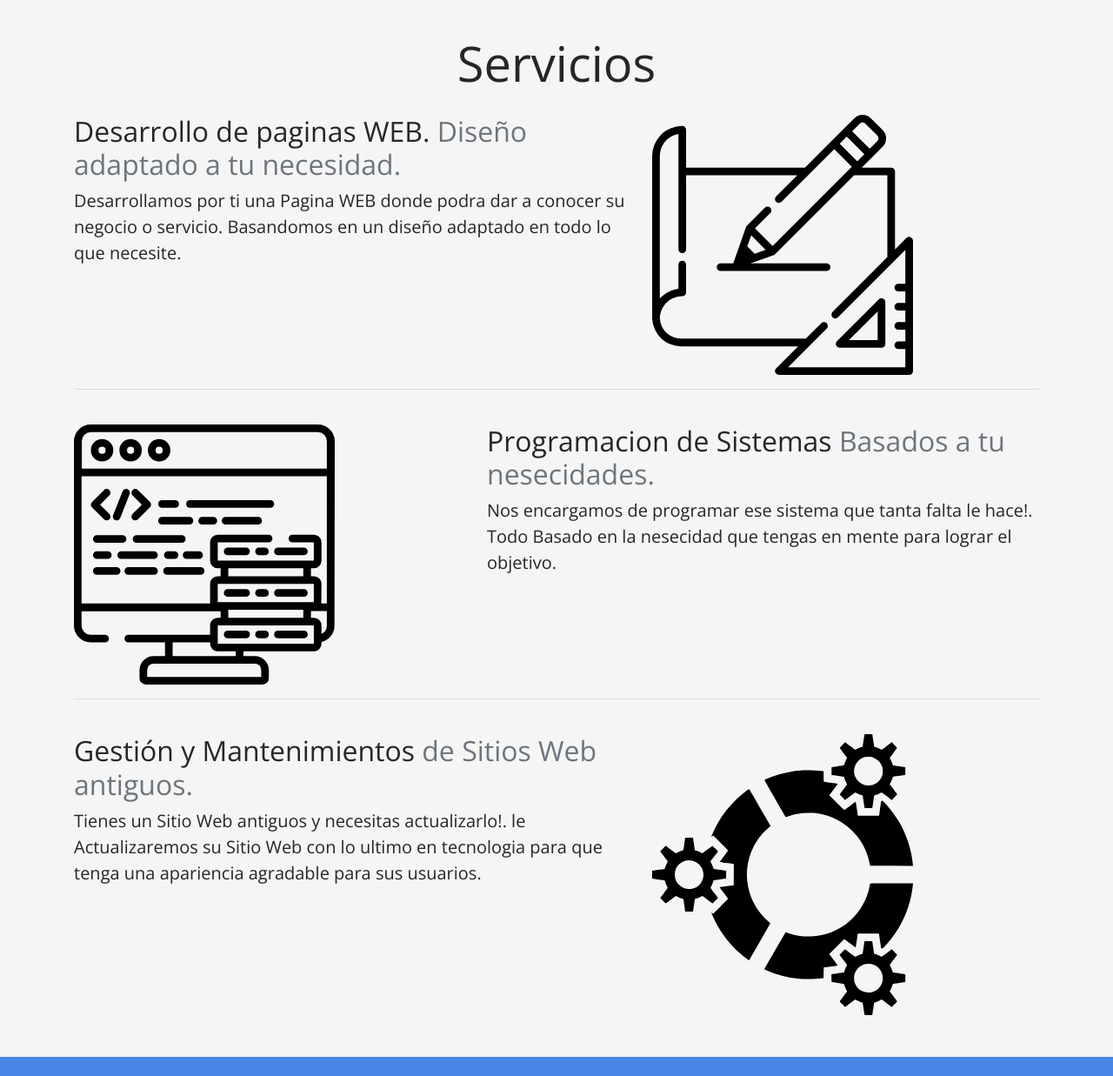
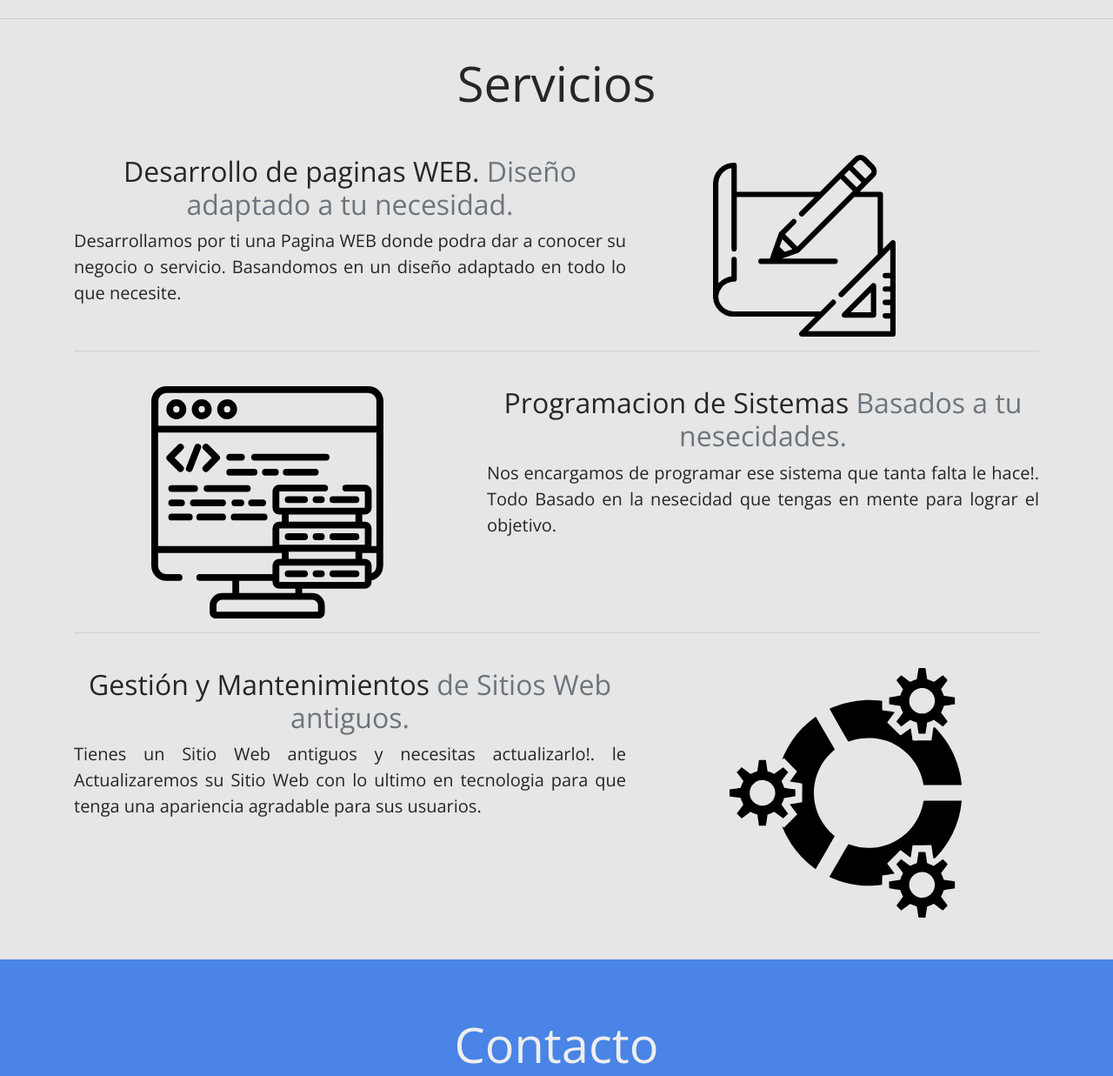
Before and after one commit to daniz15/Mi-Portafolio, a plain HTML site: page index.html in a window 1280 px wide. Shown: the part 1120-2357 px from the top of the page at 87% size. Drawn offline with nearby package versions, Linux system fonts and the light colour scheme.

Commit message:
actualizacion

```diff
--- a/index.html
+++ b/index.html
@@ -2,6 +2,9 @@
 <html lang="en">
 	<head>
 		<meta charset="UTF-8">
+		<meta name="description" content="Hola soy Daniel!, me dedico al desarrollo web profesionalmente con años de experiencia, me considero una persona autodidacta y proactiva siempre aprendiendo de lo ultimo en tecnologia. Intento cada día cultivarme como programador audaz y intrépido.">
+	  	<meta name="keywords" content="DAniel zapata, Potafolio, HTML, CSS, JavaScript, desarroolador web, Desarrollo de paginas WEB, Diseño adaptado a tu necesidad, Programacion de Sistemas, Gestión y Mantenimientos de Sitios Web">
+	  	<meta name="author" content="Daniel zapata">
 		<meta name="viewport" content="width=device-width, initial-scale=1, shrink-to-fit=no">
 		<title>Daniel Zapata - Desarrollador Web</title>
 			<!-- CSS bootstrap-->
@@ -30,7 +33,7 @@
 			    <a class="nav-link" href="#habilidad">Habilidades</a>
 			  </li>
 			  <li class="nav-item">
-		    <a class="nav-link" href="#sobre-mi">Sobre mi</a>
+			    <a class="nav-link" href="#sobre-mi">Servicios</a>
 			  </li>
 			  <li class="nav-item">
 			    <a class="nav-link" href="#contacto">Contacto</a>
@@ -41,8 +44,8 @@
 		<div class="jumbotron jumbotron-fluid hero-intro" id="hero-intro">
 			<div class="container">
 				<div class="row">
-				<div class="col-md-5">
-					<span class="fas fa-info-circle fa-10x  m-5 "></span>
+					<div class="col-md-5 rounded">
+						<img src="img/daniel2.jpg" alt="Daniel Zapata" class="rounded-circle img-fluid" width="50%" height="auto">
 					</div>
 					<div class="col-md-7">
 					    <p class="lead">
@@ -102,8 +105,8 @@
 						  <div class="card-header"><h3>DBMS</h3></div>
 						  <div class="card-body">
 						   		<ul>
-								<li><i class="fab fa-wordpress"></i> PostgreSQL</li>
-								<li><i class="fab fa-wordpress"></i> MySQL</li>
+									<li><i class="fas fa-code"></i> PostgreSQL</li>
+									<li><i class="fas fa-code"></i> MySQL</li>
 								</ul>
 						  </div>
 						</div>
@@ -119,12 +122,12 @@
 			<div class="container marketing" id="nosotros">
 			    <!-- START THE FEATURETTES -->
 			    <div class="row featurette">
-		      	<div class="col-md-7 col-sm-12">
-			        <h2 class="featurette-heading">Desarrollo  de paginas WEB. <span class="text-muted">Diseño adaptado a tu necesidad.</span></h2>
-			        <p class="lead">Desarrollamos por ti una Pagina WEB donde podra dar a conocer su negocio o servicio. Basandomos en un diseño adaptado en todo lo que necesite.</p>
+			      	<div class="col-md-7">
+				        <h2 class="featurette-heading text-center">Desarrollo  de paginas WEB. <span class="text-muted">Diseño adaptado a tu necesidad.</span></h2>
+				        <p class="lead text-justify">Desarrollamos por ti una Pagina WEB donde podra dar a conocer su negocio o servicio. Basandomos en un diseño adaptado en todo lo que necesite.</p>
 			      	</div>
-		      	<div class="col-md-5 col-sm-12">
-		        	<img src="img/diseño.svg" background="#eee" color="#aaa" class="bd-placeholder-img-lg featurette-image img-fluid mx-auto" width="300" 	height="300">
+			      	<div class="col-md-4 text-center">
+			        	<img src="img/diseño.svg" background="#eee" color="#aaa" class="bd-placeholder-img-lg featurette-image img-fluid mx-auto" width="60%" 	height="auto">
 			      	</div>
 			    </div>
 
@@ -132,11 +135,11 @@
 
 			    <div class="row featurette">
 			      	<div class="col-md-7 order-md-2">
-			        <h2 class="featurette-heading">Programacion de Sistemas <span class="text-muted">Basados a tu nesecidades.</span></h2>
-			        <p class="lead">Nos encargamos de programar ese sistema que tanta falta le hace!. Todo Basado en la nesecidad que tengas en mente para lograr el objetivo.</p>
+				        <h2 class="featurette-heading text-center">Programacion de Sistemas <span class="text-muted">Basados a tu nesecidades.</span></h2>
+				        <p class="lead text-justify">Nos encargamos de programar ese sistema que tanta falta le hace!. Todo Basado en la nesecidad que tengas en mente para lograr el objetivo.</p>
 			      	</div>
-		      <div class="col-md-5 order-md-1">
-		        <img src="img/software.svg" class="bd-placeholder-img-lg featurette-image img-fluid mx-auto" width="300" height="300">
+			      <div class="col-md-5 order-md-1 text-center">
+			        <img src="img/software.svg" class="bd-placeholder-img-lg featurette-image img-fluid mx-auto" width="60%" height="auto">
 			      </div>
 			    </div>
 
@@ -144,11 +147,11 @@
 
 			    <div class="row featurette">
 			      	<div class="col-md-7">
-			        <h2 class="featurette-heading">Gestión y Mantenimientos <span class="text-muted">de Sitios Web antiguos.</span></h2>
-			        <p class="lead">Tienes un Sitio Web antiguos y necesitas actualizarlo!. le Actualizaremos su Sitio Web con lo ultimo en tecnologia para que tenga una apariencia agradable para sus usuarios.</p>
+				        <h2 class="featurette-heading text-center">Gestión y Mantenimientos <span class="text-muted">de Sitios Web antiguos.</span></h2>
+				        <p class="lead text-justify">Tienes un Sitio Web antiguos y necesitas actualizarlo!. le Actualizaremos su Sitio Web con lo ultimo en tecnologia para que tenga una apariencia agradable para sus usuarios.</p>
 			      	</div>
-		      <div class="col-md-5">
-		        <img src="img/mantenimiento.svg" class="bd-placeholder-img-lg featurette-image img-fluid mx-auto" width="300" height="300">
+			      <div class="col-md-5 text-center">
+			        <img src="img/mantenimiento.svg" class="bd-placeholder-img-lg featurette-image img-fluid mx-auto" width="60%" height="auto">
 			      </div>
 			    </div>
 
@@ -190,7 +193,7 @@
 			    <a class="nav-link" href="#">Habilidades</a>
 			  </li>
 			  <li class="nav-item">
-		    <a class="nav-link" href="#sobre-mi">Sobre mi</a>
+			    <a class="nav-link" href="#sobre-mi">Servicios</a>
 			  </li>
 			  <li class="nav-item">
 			    <a class="nav-link" href="#contacto">Contacto</a>
@@ -204,7 +207,6 @@
 			</div>
 		</footer>
 	</body>
-
 		<script src="https://code.jquery.com/jquery-3.5.1.slim.min.js" integrity="sha384-DfXdz2htPH0lsSSs5nCTpuj/zy4C+OGpamoFVy38MVBnE+IbbVYUew+OrCXaRkfj" crossorigin="anonymous"></script>
 		<script src="https://cdn.jsdelivr.net/npm/popper.js@1.16.1/dist/umd/popper.min.js" integrity="sha384-9/reFTGAW83EW2RDu2S0VKaIzap3H66lZH81PoYlFhbGU+6BZp6G7niu735Sk7lN" crossorigin="anonymous"></script>
 		<script src="https://cdn.jsdelivr.net/npm/bootstrap@4.5.3/dist/js/bootstrap.min.js" integrity="sha384-w1Q4orYjBQndcko6MimVbzY0tgp4pWB4lZ7lr30WKz0vr/aWKhXdBNmNb5D92v7s" crossorigin="anonymous"></script>
--- a/style.css
+++ b/style.css
@@ -7,7 +7,7 @@ body{
 	padding: 0 auto;
 	font-weight: normal;
 	color: #262626;
-	background-color: #F6F5F5;
+	background-color: #E6E6E6;
 
 }
 
@@ -42,7 +42,7 @@ section{
 }
 
 .margen{
-	margin-bottom: 25px;
+	margin-bottom: 3rem;
 }
 
 h1{
```
Also changed, not shown: img/20201017_104728_0000.png (added), img/daniel.jpg (added), img/daniel2.jpg (added). Lines whose indentation alone changed are shown as unchanged.
